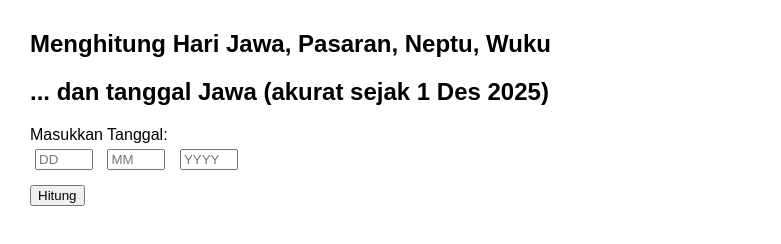
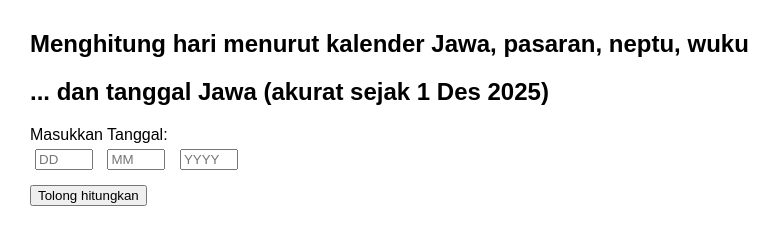
Before and after one commit to hgunarto/hgunarto.github.io, a plain HTML site: page neptu.html in a window 1280 px wide. Shown: the whole page, without its empty margins (0-781 px from the left). Drawn offline with Linux system fonts and the light colour scheme.

Commit message:
Revise headings and button text in neptu.html
Updated the second heading and button text for clarity.

```diff
--- a/neptu.html
+++ b/neptu.html
@@ -15,7 +15,7 @@ button { margin-top: 10px; }
 </head>
 
 <body>
-<h2>Menghitung Hari Jawa, Pasaran, Neptu, Wuku</h2>
+<h2>Menghitung hari menurut kalender Jawa, pasaran, neptu, wuku</h2>
 <h2>... dan tanggal Jawa (akurat sejak 1 Des 2025)</h2>
 
 <label>Masukkan Tanggal:</label><br>
@@ -24,7 +24,7 @@ button { margin-top: 10px; }
 <input type="number" id="thn" placeholder="YYYY" min="1900" max="2100">
 <br>
 
-<button onclick="hitungWeton()">Hitung</button>
+<button onclick="hitungWeton()">Tolong hitungkan</button>
 
 <div id="hasil"></div>
 </body>
```
